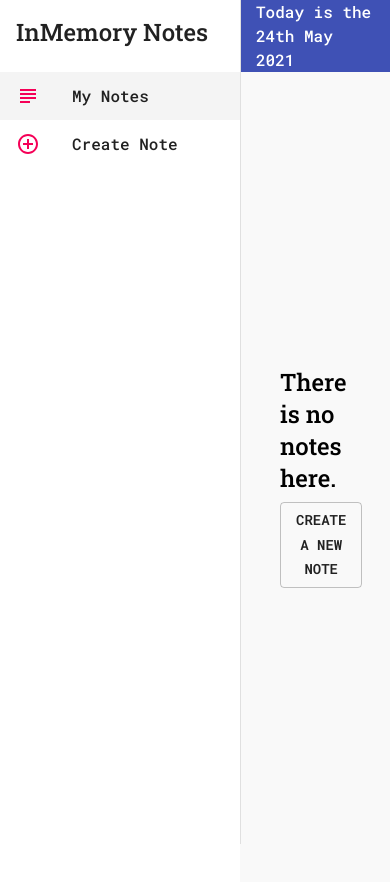
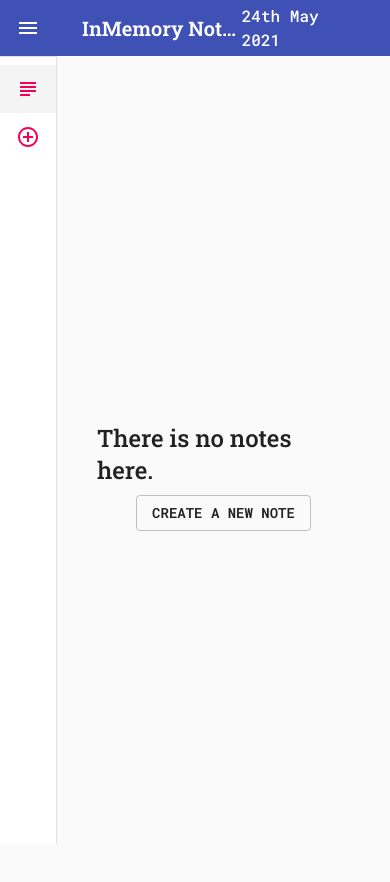
Before and after one commit to deepkush97/inmemory-notes-app-ts, a React (Create React App) app: page / in a window 390 px wide. Shown: the top 882 px of the page. Built offline with nearby package versions, Linux system fonts and the light colour scheme.

Commit message:
Updated: The Layout with mobile responsiveness

```diff
--- a/src/components/Layout.tsx
+++ b/src/components/Layout.tsx
@@ -1,34 +1,35 @@
-import { makeStyles } from "@material-ui/core";
-import { FC } from "react";
+import { CssBaseline } from "@material-ui/core";
+import { createStyles, makeStyles } from "@material-ui/core/styles";
+import { FC, useState } from "react";
 import { NavBar } from "./NavBar";
 import { SideBar } from "./SideBar";
 
-const useStyles = makeStyles((theme) => {
-  return {
-    page: {
-      background: "#f9f9f9",
-      width: "100%",
-      minHeight: "92vh",
-      padding: theme.spacing(3),
-    },
+const useStyles = makeStyles((theme) =>
+  createStyles({
     root: {
       display: "flex",
     },
     toolbar: theme.mixins.toolbar,
-  };
-});
+    content: {
+      flexGrow: 1,
+      padding: theme.spacing(3),
+    },
+  })
+);
 
 export const Layout: FC = ({ children }) => {
   const classes = useStyles();
+  const [open, setOpen] = useState(false);
 
   return (
     <div className={classes.root}>
-      <NavBar />
-      <SideBar />
-      <div className={classes.page}>
-        <div className={classes.toolbar}></div>
+      <CssBaseline />
+      <NavBar openSideBar={() => setOpen(true)} open={open} />
+      <SideBar closeSideBar={() => setOpen(false)} open={open} />
+      <main className={classes.content}>
+        <div className={classes.toolbar} />
         {children}
-      </div>
+      </main>
     </div>
   );
 };
--- a/src/components/NavBar.tsx
+++ b/src/components/NavBar.tsx
@@ -1,34 +1,87 @@
-import { makeStyles } from "@material-ui/core";
-import AppBar from "@material-ui/core/AppBar";
-import Toolbar from "@material-ui/core/Toolbar";
-import Typography from "@material-ui/core/Typography";
+import { AppBar, IconButton, Toolbar, Typography } from "@material-ui/core";
+import { createStyles, makeStyles } from "@material-ui/core/styles";
+import { Menu } from "@material-ui/icons";
+import clsx from "clsx";
 import { format } from "date-fns";
+import { FC } from "react";
 
 const drawerWidth = 240;
 
-const useStyles = makeStyles({
+const useStyles = makeStyles((theme) =>
+  createStyles({
     appBar: {
+      zIndex: theme.zIndex.drawer + 1,
+      transition: theme.transitions.create(["width", "margin"], {
+        easing: theme.transitions.easing.sharp,
+        duration: theme.transitions.duration.leavingScreen,
+      }),
+    },
+    appBarShift: {
+      marginLeft: drawerWidth,
       width: `calc(100% - ${drawerWidth}px)`,
-    marginLeft: drawerWidth,
+      transition: theme.transitions.create(["width", "margin"], {
+        easing: theme.transitions.easing.sharp,
+        duration: theme.transitions.duration.enteringScreen,
+      }),
+    },
+    navTitle: {
+      transition: theme.transitions.create(["display"], {
+        easing: theme.transitions.easing.easeInOut,
+        duration: theme.transitions.duration.leavingScreen,
+      }),
+    },
+    menuButton: {
+      marginLeft: 4,
+      marginRight: 30,
+    },
+    hide: {
+      display: "none",
     },
     date: {
+      marginRight: 24,
       marginLeft: "auto",
     },
-});
+  })
+);
 
-export const NavBar = () => {
+interface NavBarProps {
+  openSideBar: () => void;
+  open: boolean;
+}
+
+export const NavBar: FC<NavBarProps> = ({ open, openSideBar }) => {
   const classes = useStyles();
 
   return (
     <AppBar
       position="fixed"
-      className={classes.appBar}
       elevation={0}
-      color="primary"
+      className={clsx(classes.appBar, {
+        [classes.appBarShift]: open,
+      })}
     >
-      <Toolbar>
+      <Toolbar disableGutters>
+        <IconButton
+          color="inherit"
+          aria-label="open drawer"
+          onClick={openSideBar}
+          className={clsx(classes.menuButton, {
+            [classes.hide]: open,
+          })}
+        >
+          <Menu />
+        </IconButton>
+        <Typography
+          variant="h6"
+          noWrap
+          className={clsx(classes.navTitle, {
+            [classes.hide]: open,
+          })}
+        >
+          InMemory Notes
+        </Typography>
         <Typography className={classes.date}>
-          Today is the {format(new Date(), "do MMMM Y")}
+          {format(new Date(), "do MMMM Y")}
         </Typography>
       </Toolbar>
     </AppBar>
--- a/src/components/SideBar.tsx
+++ b/src/components/SideBar.tsx
@@ -1,11 +1,21 @@
-import { makeStyles } from "@material-ui/core";
-import Drawer from "@material-ui/core/Drawer";
-import List from "@material-ui/core/List";
-import ListItem from "@material-ui/core/ListItem";
-import ListItemIcon from "@material-ui/core/ListItemIcon";
-import ListItemText from "@material-ui/core/ListItemText";
-import Typography from "@material-ui/core/Typography";
-import { AddCircleOutlineOutlined, SubjectOutlined } from "@material-ui/icons";
+import {
+  Divider,
+  Drawer,
+  IconButton,
+  List,
+  ListItem,
+  ListItemIcon,
+  ListItemText,
+  Typography,
+} from "@material-ui/core";
+import { makeStyles } from "@material-ui/core/styles";
+import {
+  AddCircleOutlineOutlined,
+  ChevronLeft,
+  SubjectOutlined,
+} from "@material-ui/icons";
+import clsx from "clsx";
+import React, { FC } from "react";
 import { useHistory, useLocation } from "react-router-dom";
 
 const drawerWidth = 240;
@@ -14,20 +24,45 @@ const useStyles = makeStyles((theme) => {
   return {
     drawer: {
       width: drawerWidth,
+      flexShrink: 0,
+      whiteSpace: "nowrap",
     },
-    drawerPaper: {
+    drawerOpen: {
       width: drawerWidth,
+      transition: theme.transitions.create("width", {
+        easing: theme.transitions.easing.sharp,
+        duration: theme.transitions.duration.enteringScreen,
+      }),
+    },
+    drawerClose: {
+      transition: theme.transitions.create("width", {
+        easing: theme.transitions.easing.sharp,
+        duration: theme.transitions.duration.leavingScreen,
+      }),
+      overflowX: "hidden",
+      width: theme.spacing(7) + 1,
+    },
+    toolbar: {
+      display: "flex",
+      alignItems: "center",
+      justifyContent: "flex-end",
+      padding: theme.spacing(0, 1),
+      ...theme.mixins.toolbar,
+    },
+    title: {
+      paddingLeft: theme.spacing(2),
     },
     active: {
       background: "#f4f4f4",
     },
-    title: {
-      padding: theme.spacing(2),
-    },
   };
 });
 
-export const SideBar = () => {
+interface SideBarProps {
+  closeSideBar: () => void;
+  open: boolean;
+}
+export const SideBar: FC<SideBarProps> = ({ closeSideBar, open }) => {
   const classes = useStyles();
   const history = useHistory();
   const location = useLocation();
@@ -46,16 +81,27 @@ export const SideBar = () => {
   ];
   return (
     <Drawer
-      className={classes.drawer}
       variant="permanent"
-      classes={{ paper: classes.drawerPaper }}
-      anchor="left"
+      className={clsx(classes.drawer, {
+        [classes.drawerOpen]: open,
+        [classes.drawerClose]: !open,
+      })}
+      classes={{
+        paper: clsx({
+          [classes.drawerOpen]: open,
+          [classes.drawerClose]: !open,
+        }),
+      }}
     >
-      <div>
-        <Typography variant="h5" className={classes.title}>
+      <div className={classes.toolbar}>
+        <Typography variant="h6" className={classes.title}>
           InMemory Notes
         </Typography>
+        <IconButton onClick={closeSideBar}>
+          <ChevronLeft />
+        </IconButton>
       </div>
+      <Divider />
       <List>
         {menuItems.map((item) => (
           <ListItem
```
Lines whose indentation alone changed are shown as unchanged.
